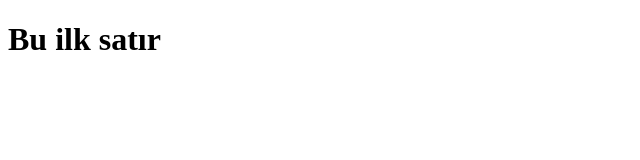
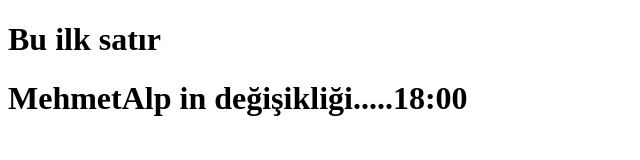
Before and after one commit to mehmeteminsalim/BranchDeneme, a plain HTML site: page index.html in a window 1280 px wide. Shown: the whole page, without its empty margins (0-640 px from the left). Drawn offline with Linux system fonts and the light colour scheme.

Commit message:
2nci h1 ekledim

```diff
--- a/index.html
+++ b/index.html
@@ -7,5 +7,6 @@
 </head>
 <body>
     <h1>Bu ilk satır</h1>
+    <h1>MehmetAlp in değişikliği.....18:00</h1>
 </body>
 </html>
```
